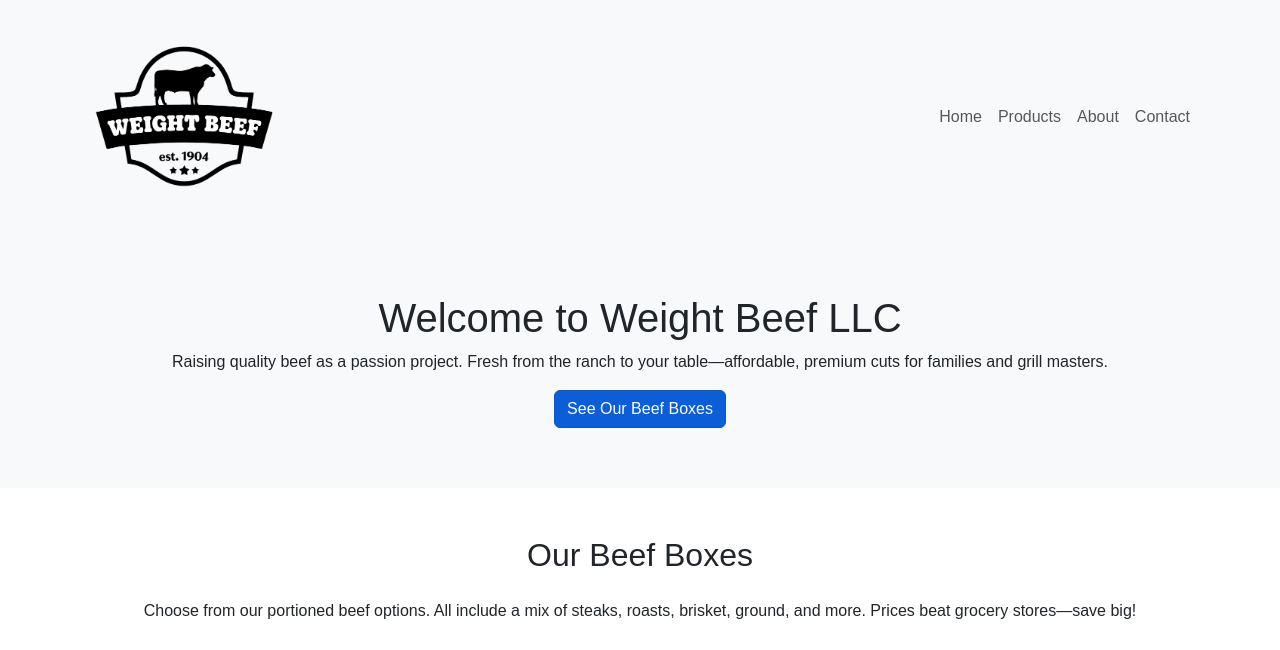
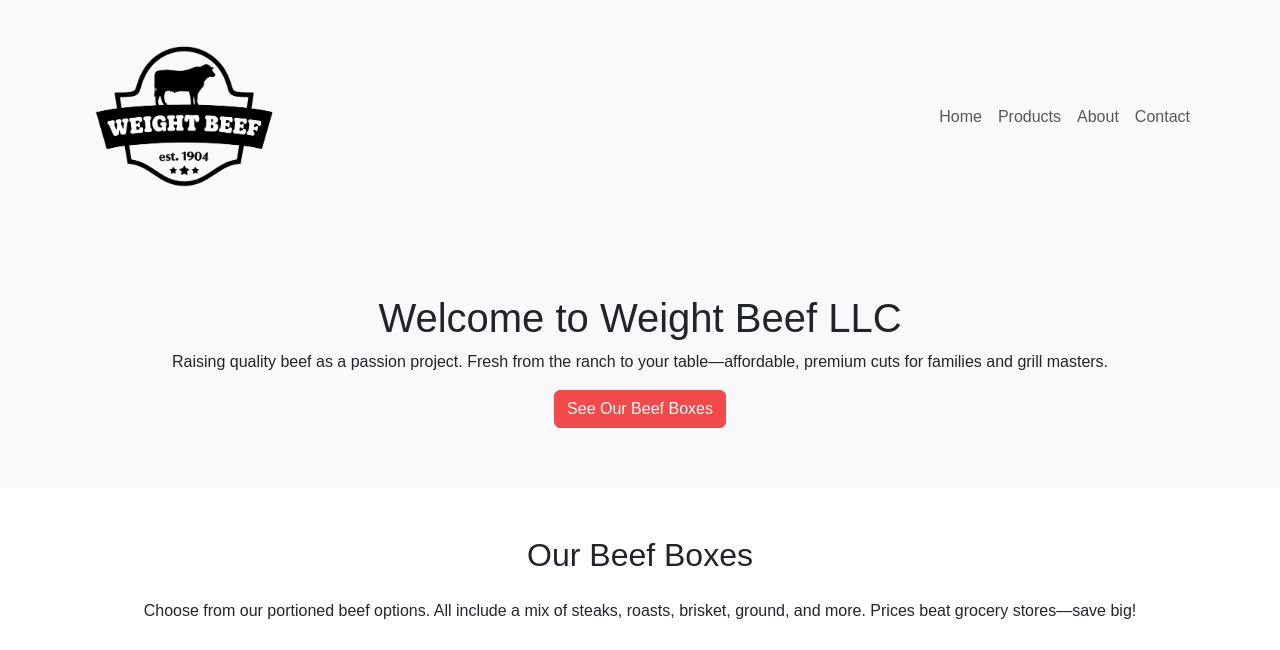
Before and after one commit to jaydweight/WeightBeef, a plain HTML site: page index.html in a window 1280 px wide. In both pictures the pointer is over the link "See Our Beef Boxes". Shown: the top 650 px of the page. Drawn offline with nearby package versions, Linux system fonts and the light colour scheme.

Commit message:
Update styles.css

```diff
--- a/styles.css
+++ b/styles.css
@@ -2,4 +2,6 @@
 .navbar-brand { font-weight: bold; color: #d32f2f; } /* Red for beef theme */
 .card { box-shadow: 0 4px 8px rgba(0,0,0,0.1); }
 .btn-primary { background-color: #d32f2f; border-color: #d32f2f; }
-.bs-btn-hover-bg { background-color: #f14a4a; }
+.btn:hover { color: var(--bs-btn-hover-color);
+    background-color: #f14a4a;
+    border-color: #f14a4a; }
```
